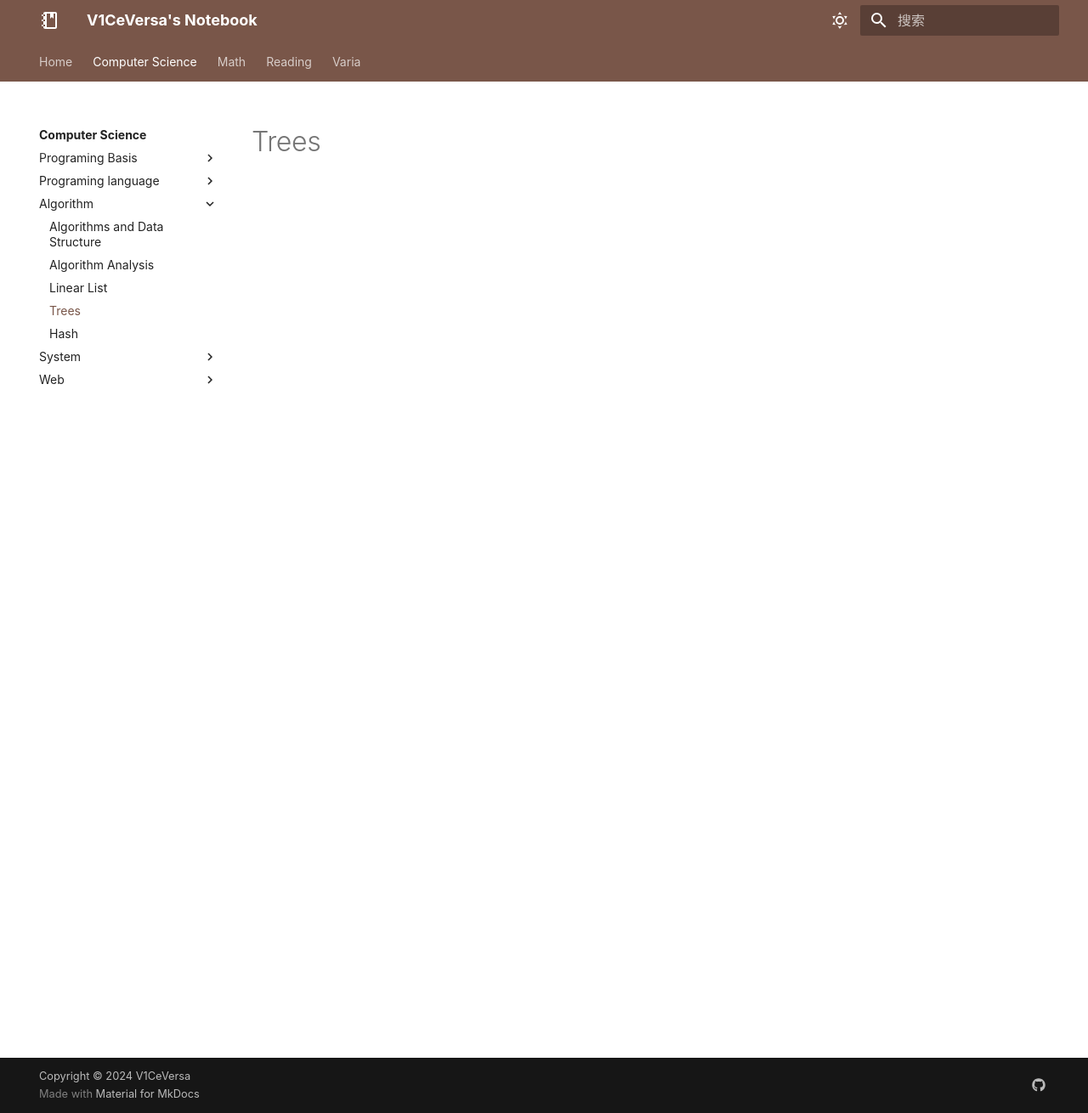
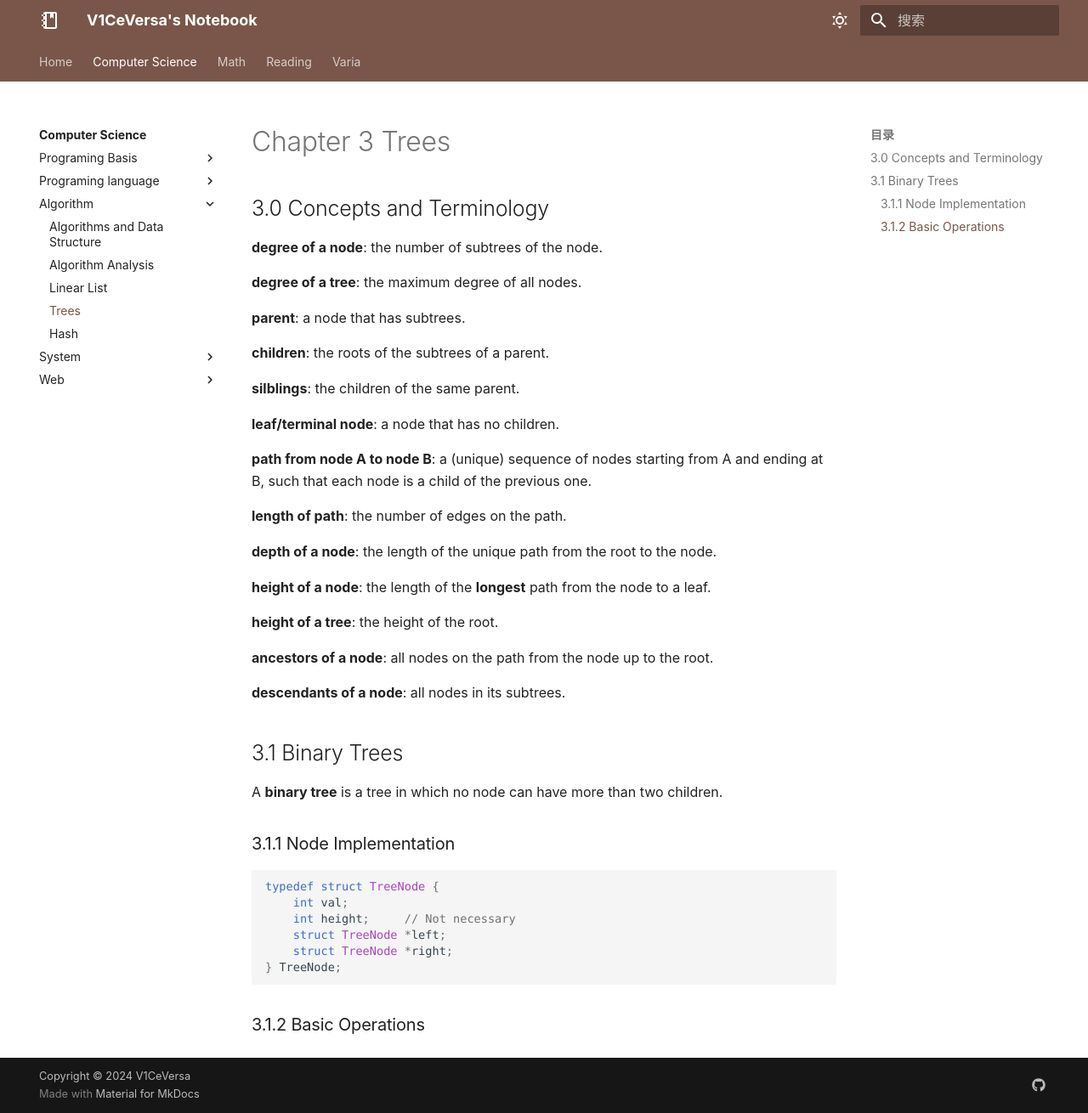
Before and after one commit to V1CeVersaa/V1CeVersaa.github.io, an MkDocs documentation site: the page built from docs/Computer Science/Algorithm/03 Trees.md, in a window 1280 px wide and 1310 px high. Shown: the whole window at 85% size. Built offline with MkDocs 1.6.1 and Material for MkDocs 9.7.7, drawn with Linux system fonts in a browser that asks for light colours; nearby versions of some CDN libraries; some web fonts are replaced; comment, search, counter and statistics services are not loaded; a style sheet for code colours, icons or effects is not loaded.

Commit message:
update: 240320ver1

````diff
--- a/docs/Computer Science/Algorithm/03 Trees.md
+++ b/docs/Computer Science/Algorithm/03 Trees.md
@@ -1 +1,46 @@
-# Trees
+# Chapter 3 Trees
+
+## 3.0 Concepts and Terminology
+
+**degree of a node**: the number of subtrees of the node.
+
+**degree of a tree**: the maximum degree of all nodes.
+
+**parent**: a node that has subtrees.
+
+**children**: the roots of the subtrees of a parent.
+
+**silblings**: the children of the same parent.
+
+**leaf/terminal node**: a node that has no children.
+
+**path from node A to node B**: a (unique) sequence of nodes starting from A and ending at B, such that each node is a child of the previous one.
+
+**length of path**: the number of edges on the path.
+
+**depth of a node**: the length of the unique path from the root to the node.
+
+**height of a node**: the length of the **longest** path from the node to a leaf.
+
+**height of a tree**: the height of the root.
+
+**ancestors of a node**: all nodes on the path from the node up to the root.
+
+**descendants of a node**: all nodes in its subtrees.
+
+## 3.1 Binary Trees
+
+A **binary tree** is a tree in which no node can have more than two children.
+
+### 3.1.1 Node Implementation
+
+```C
+typedef struct TreeNode {
+    int val;
+    int height;     // Not necessary
+    struct TreeNode *left;
+    struct TreeNode *right;
+} TreeNode;
+```
+
+### 3.1.2 Basic Operations
````
